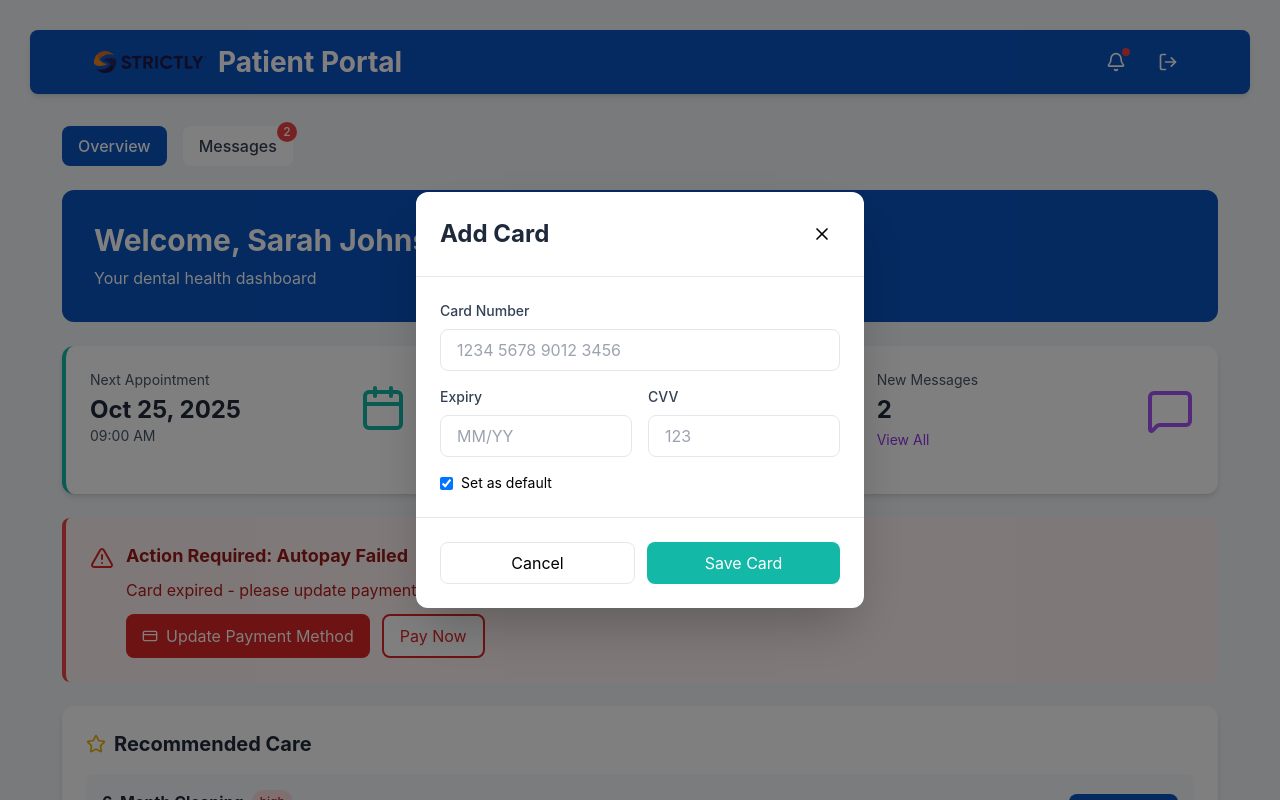
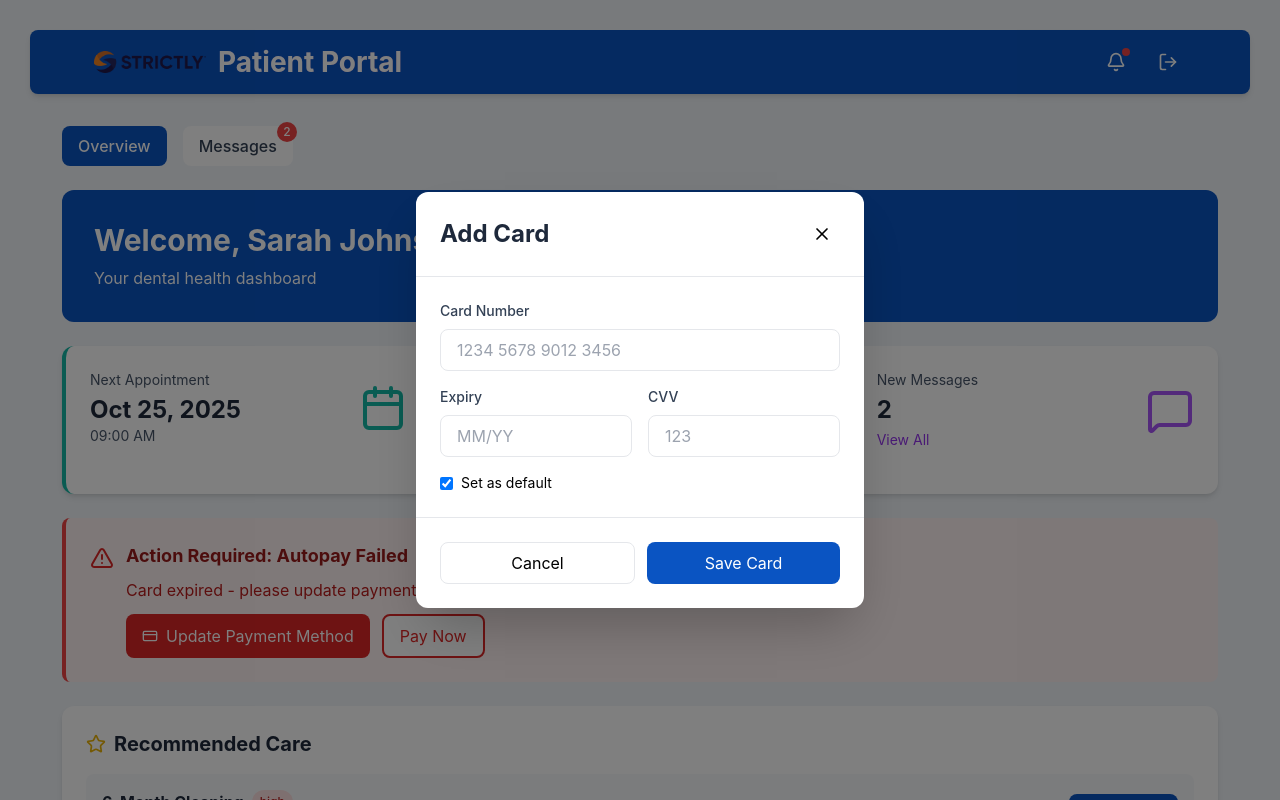
Before and after one commit to Alberto85ariel13/dental-pos, a React (Vite) app: page /portal-patient/1001 in a window 1280 px wide. Both pictures are taken after a click on the button "Update Payment Method". Shown: the top 800 px of the page. Built offline with nearby package versions, Linux system fonts and the light colour scheme.

Commit message:
improve css

```diff
--- a/src/pages/PatientPortal.jsx
+++ b/src/pages/PatientPortal.jsx
@@ -1202,7 +1202,7 @@ const DentalManagementSystem = () => {
                 setShowClaimDetailsModal(false);
                 setShowPaymentModal(true);
               }}
-              className="flex-1 px-4 py-2 bg-teal-500 text-white rounded-lg hover:bg-teal-600"
+              className="flex-1 px-4 py-2 bg-[#0A54C2] text-white hover:bg-[#1571C2] rounded-lg"
             >
               Pay {formatCurrency(patientData.balance ?? 0)}
             </button>
@@ -1495,7 +1495,7 @@ const DentalManagementSystem = () => {
             >
               Cancel
             </button>
-            <button className="flex-1 px-4 py-2 bg-teal-500 text-white rounded-lg">
+            <button className="flex-1 px-4 py-2 bg-[#0A54C2] text-white hover:bg-[#1571C2] rounded-lg">
               Save Card
             </button>
           </div>
```
